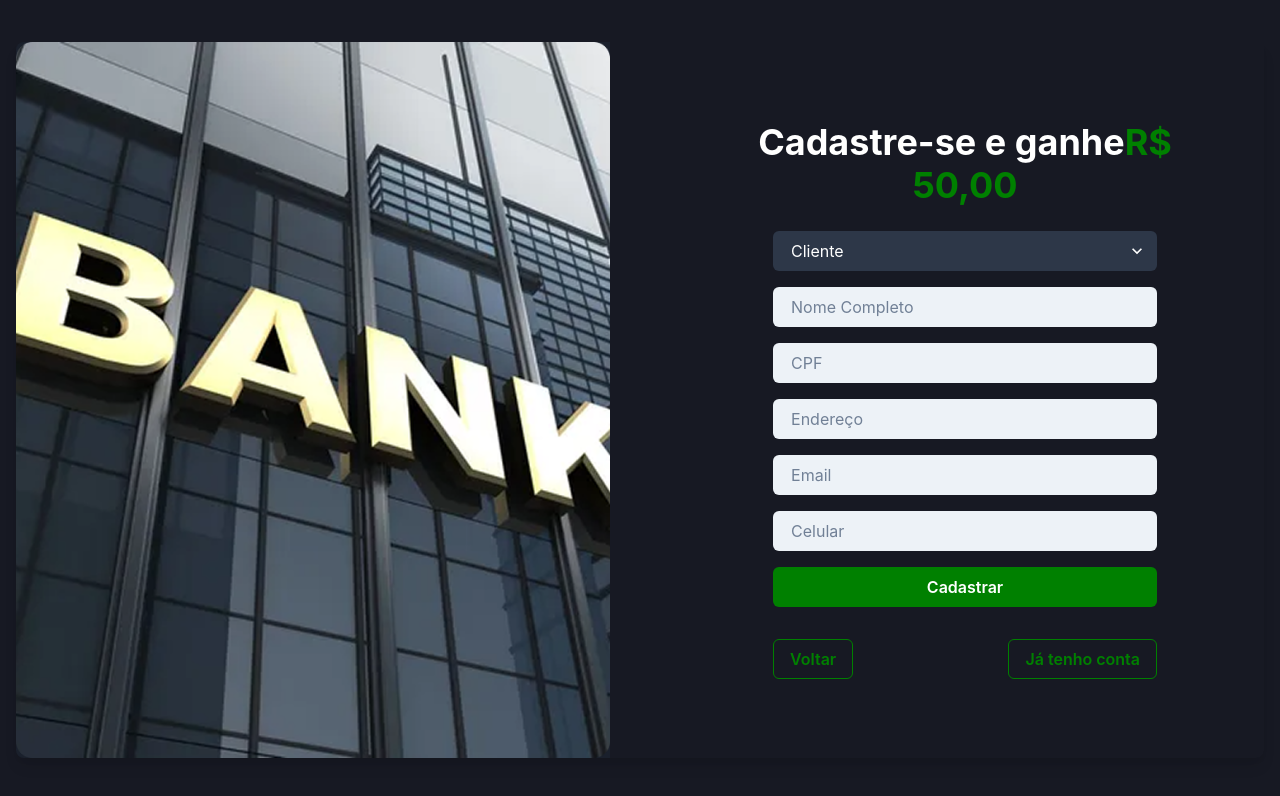
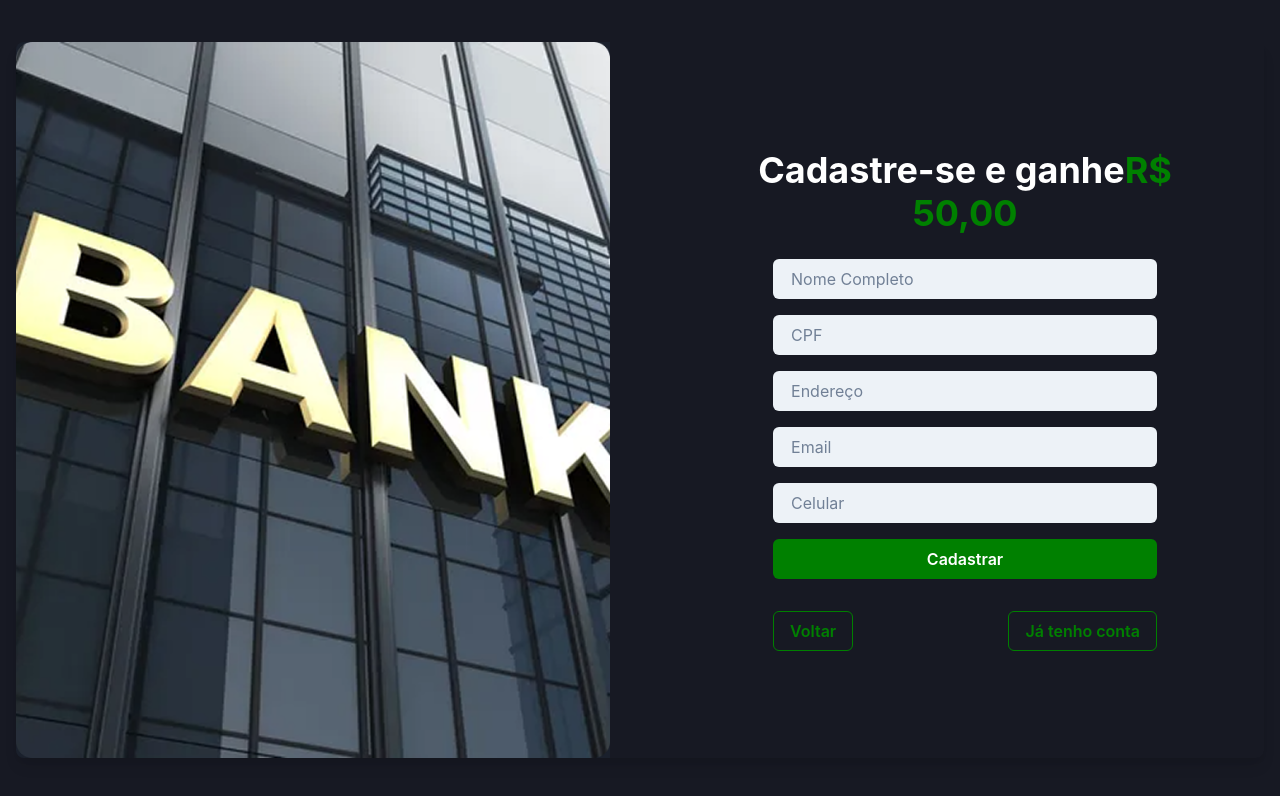
Before and after one commit to Lukitas20-beep/MiniBank-Front, a React (Vite) app in the folder Minibank/: page /register in a window 1280 px wide. Shown: the top 796 px of the page. Built offline with nearby package versions, Linux system fonts and the light colour scheme.

Commit message:
[feat]: Somente cliente se cadastra

```diff
--- a/Minibank/src/pages/Register.tsx
+++ b/Minibank/src/pages/Register.tsx
@@ -96,19 +96,6 @@ export default function Register() {
                     </Heading>
 
                     <VStack spacing={4} align="stretch" w="100%" maxW="sm">
-                        <Select
-                            placeholder="Selecione o tipo de usuário"
-                            value={userType}
-                            onChange={(e) => setUserType(e.target.value as 'cliente' | 'gerente')}
-                            bg="gray.700"
-                            color="white"
-                            variant="filled"
-                            focusBorderColor="#008000"
-                        >
-                            <option value="cliente">Cliente</option>
-                            <option value="gerente">Gerente</option>
-                        </Select>
-
                         <Input
                             placeholder="Nome Completo"
                             variant="filled"
```
